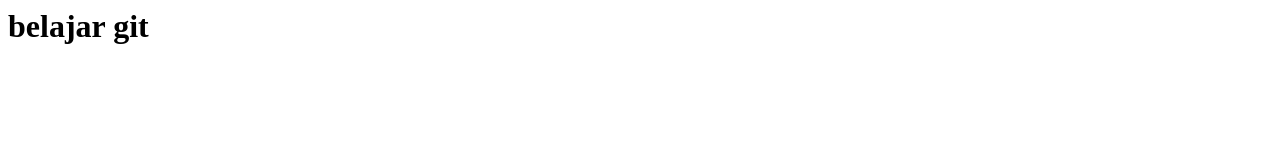
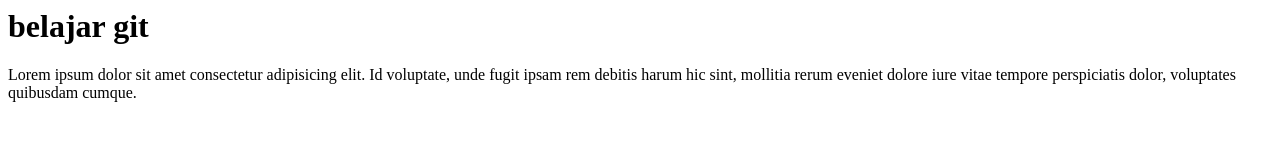
Before and after one commit to PramanaYoga07/mdplp_p6, a plain HTML site: page index.html in a window 1280 px wide. Drawn offline with Linux system fonts and the light colour scheme.

Commit message:
menambah paragraf

```diff
--- a/index.html
+++ b/index.html
@@ -1,5 +1,9 @@
-<head>
+<html>
+    <head>
+
+    </head>
     <body>
         <h1>belajar git</h1>
+        <p>Lorem ipsum dolor sit amet consectetur adipisicing elit. Id voluptate, unde fugit ipsam rem debitis harum hic sint, mollitia rerum eveniet dolore iure vitae tempore perspiciatis dolor, voluptates quibusdam cumque.</p>
     </body>
-</head>
+</html>
```
